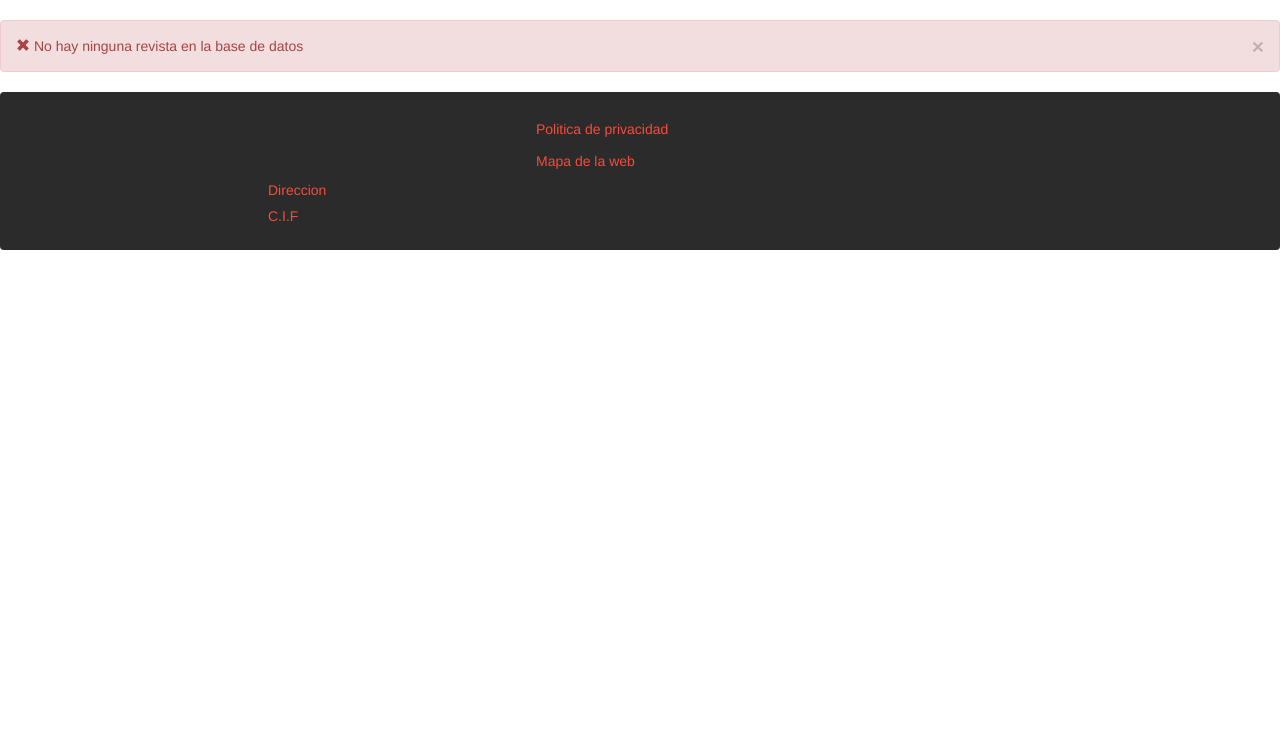
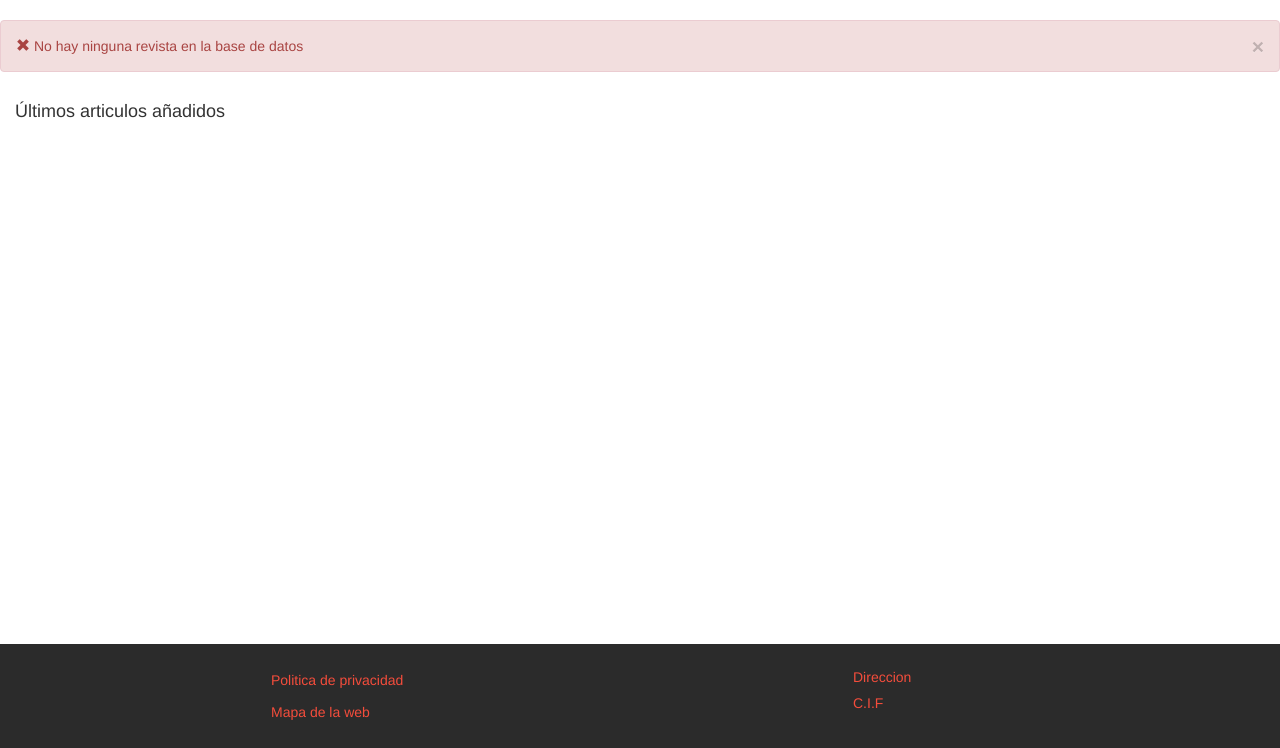
Before and after one commit to Trankimacin/Proyecto, a PHP site: page /revista.php in a window 1280 px wide. Shown: the part 52-800 px from the top of the page. Run offline with PHP 8.4, Linux system fonts and the light colour scheme; data that the repository does not hold is empty; some libraries are stand-ins or nearby versions.

Commit message:
Añadido estilos para que el footer siempre este en el bottom de la página ya sea en pantalla grande o pequeña.

```diff
--- a/css/estilos.css
+++ b/css/estilos.css
@@ -2,23 +2,32 @@
 	text-align: center;
 }
 
-.prueba {
+.pie {
     background-color:#2b2b2b;
     color:#ddd;
     min-height:100px;
     padding:20px 0;
+    bottom: 0;
+    position: absolute;
+    width: 100%;
 }
 
-.prueba .nav>li>a {
+.pie .nav>li>a {
     padding: 3px;
     color: #f44d3c;
 }
-.prueba .nav>li{
+.pie .nav>li{
     padding: 3px;
     color: #f44d3c;
 }
 
-.prueba .nav>li>a:hover {
+.pie .nav>li>a:hover {
     background-color:transparent;
     color:#fff;
 }
+
+@media (max-width: 992px) {
+    .pie {
+        position: initial;
+    }
+}
--- a/footer.php
+++ b/footer.php
@@ -1,4 +1,4 @@
-<nav class="prueba navbar navbar-fixed-botton" role="navigation">
+<footer class="pie">
     <div class="container">
         <div class="row">
             <div class="col-md-4 col-md-offset-2">
@@ -15,4 +15,4 @@
             </div>
         </div>
     </div>
-</nav>
+</footer>
```
